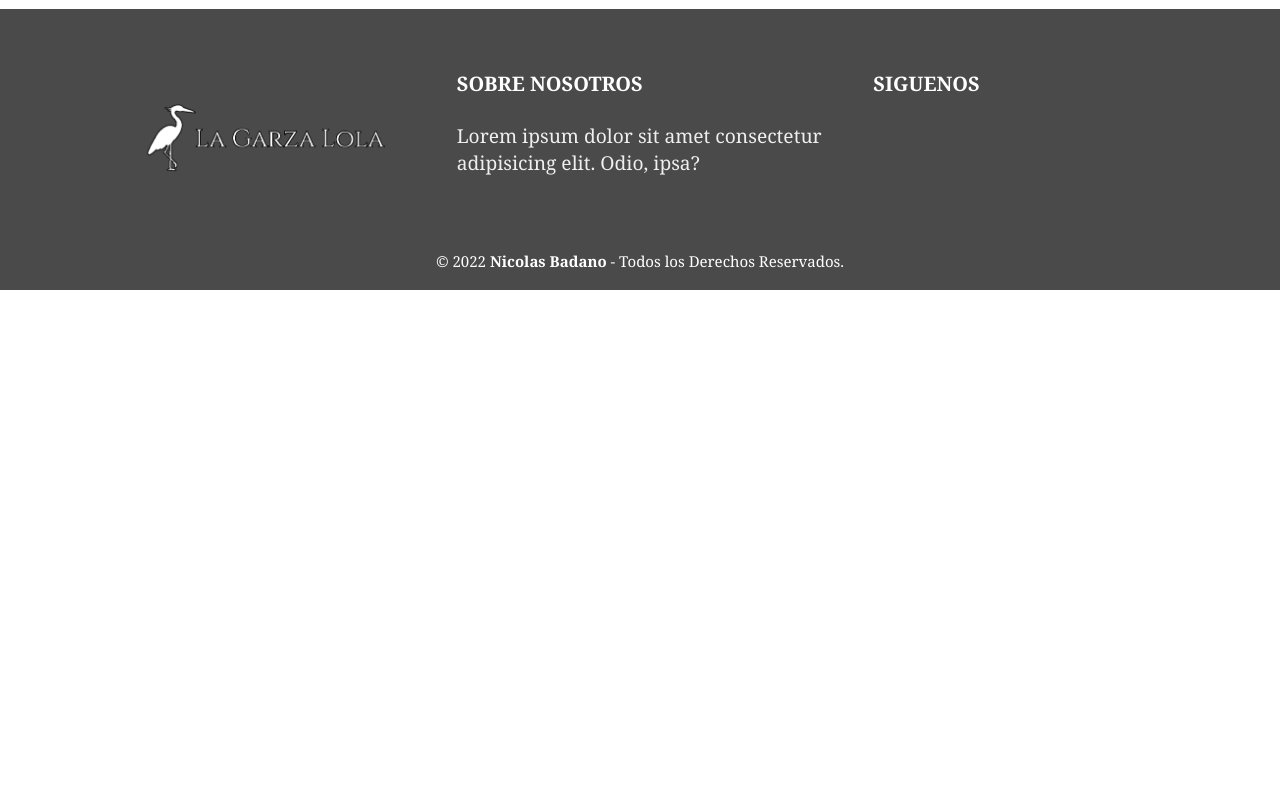
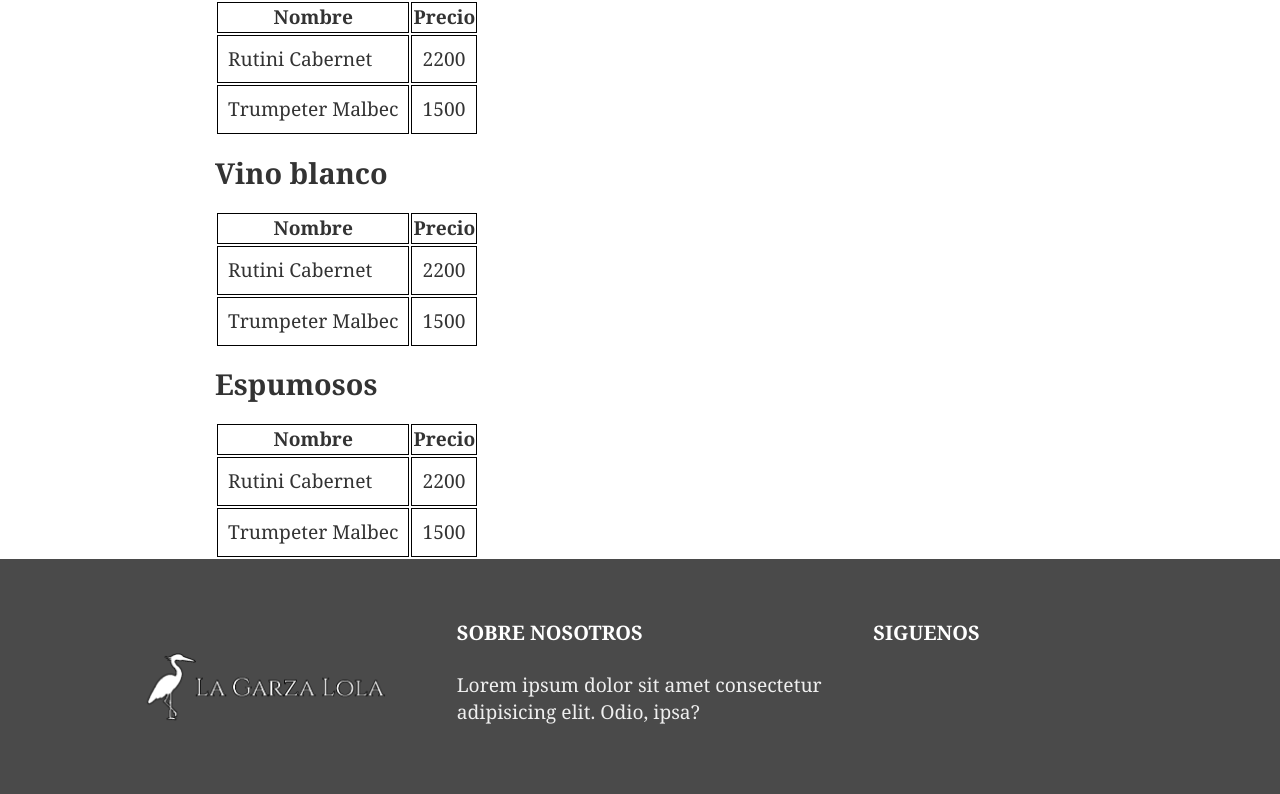
Before and after one commit to badano-nicolas/web-dev-coderhouse, a plain HTML site: page pages/cellar.html in a window 1280 px wide. Shown: the part 219-1013 px from the top of the page. Before the commit the page ends 800 px from the top, so only its background shows below. Drawn offline with Linux system fonts and the light colour scheme.

Commit message:
Added some data to cellar

```diff
--- a/pages/cellar.html
+++ b/pages/cellar.html
@@ -1,5 +1,6 @@
 <!DOCTYPE html>
 <html lang="es">
+
 <head>
     <meta charset="UTF-8">
     <meta http-equiv="X-UA-Compatible" content="IE=edge">
@@ -7,6 +8,7 @@
     <title>La Garza Lola</title>
     <link rel="stylesheet" href="../css/style.css">
 </head>
+
 <body>
     <header class="header">
         <div class="container logo-nav-container">
@@ -27,7 +29,57 @@
 
     <main class="main">
         <div class="container">
-           <h1>Bodega works!</h1>
+            <div>
+                <h2>Vino tinto</h2>
+                <table>
+                    <tr>
+                        <th>Nombre</th>
+                        <th>Precio</th>
+                    </tr>
+                    <tr>
+                        <td>Rutini Cabernet</td>
+                        <td>2200</td>
+                    </tr>
+                    <tr>
+                        <td>Trumpeter Malbec</td>
+                        <td>1500</td>
+                    </tr>
+                </table>
+            </div>
+            <div>
+                <h2>Vino blanco</h2>
+                <table>
+                    <tr>
+                        <th>Nombre</th>
+                        <th>Precio</th>
+                    </tr>
+                    <tr>
+                        <td>Rutini Cabernet</td>
+                        <td>2200</td>
+                    </tr>
+                    <tr>
+                        <td>Trumpeter Malbec</td>
+                        <td>1500</td>
+                    </tr>
+                </table>
+            </div>
+            <div>
+                <h2>Espumosos</h2>
+                <table>
+                    <tr>
+                        <th>Nombre</th>
+                        <th>Precio</th>
+                    </tr>
+                    <tr>
+                        <td>Rutini Cabernet</td>
+                        <td>2200</td>
+                    </tr>
+                    <tr>
+                        <td>Trumpeter Malbec</td>
+                        <td>1500</td>
+                    </tr>
+                </table>
+            </div>
         </div>
     </main>
 
@@ -60,4 +112,5 @@
     </footer>
 
 </body>
+
 </html>
```
Also changed, not shown: pages/menu.html (+3 -0 lines).
